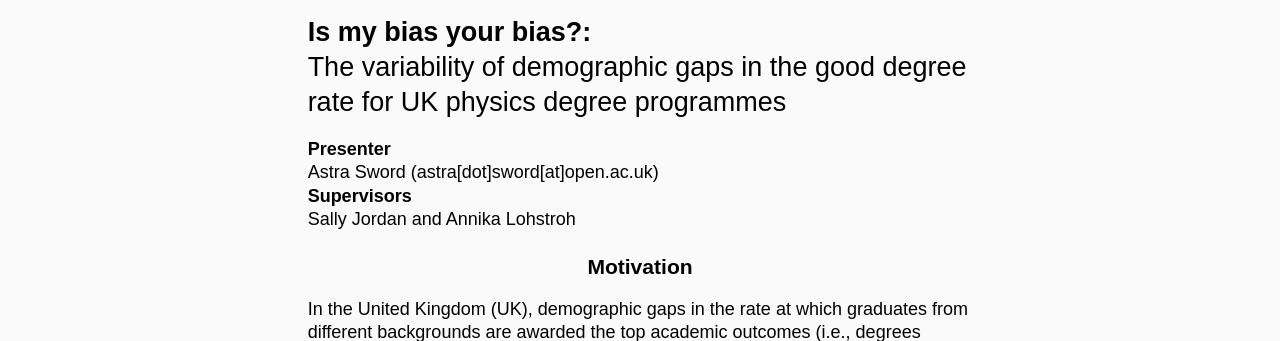
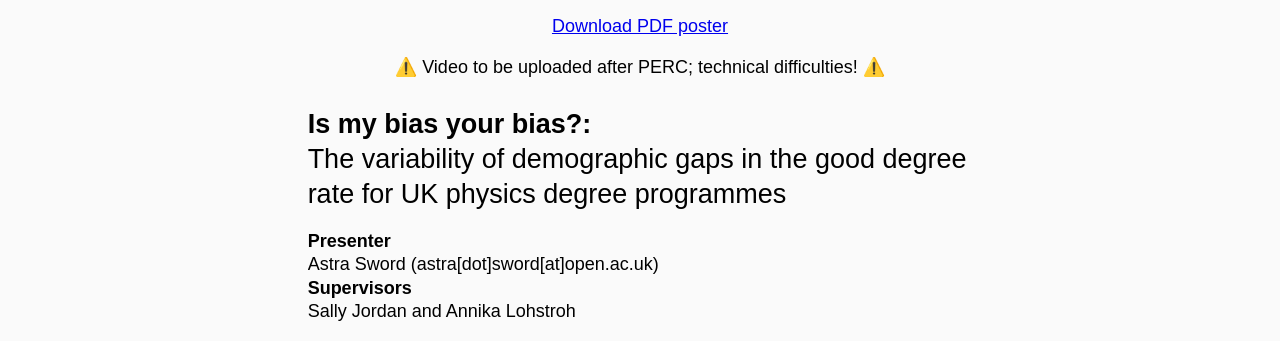
Before and after one commit to astrasword/astrasword.github.io, a plain HTML site: page conferences/perc-2022.html in a window 1280 px wide. Shown: the part 428-769 px from the top of the page. Drawn offline with Linux system fonts and the light colour scheme.

Commit message:
Add pdf and warning about lack of video

```diff
--- a/conferences/perc-2022.html
+++ b/conferences/perc-2022.html
@@ -141,6 +141,10 @@
         </header>
         <section class="introduction">
             <div class="content">
+                <div style="margin:auto; text-align:center;">
+                <a href="/img/perc2022/2022-Sword-is-my-bias-your-bias.pdf">Download PDF poster</a>
+                <p>⚠️ Video to be uploaded after PERC; technical difficulties! ⚠️</p>
+                </div>
                 <h2 class="subtitle">
                     <strong>Is my bias your bias?:<br></strong>
                     The variability of demographic gaps in the good degree rate for UK physics degree programmes
```
Also changed, not shown: 2 other files.
